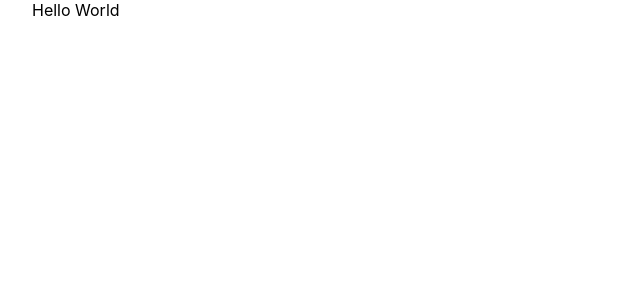
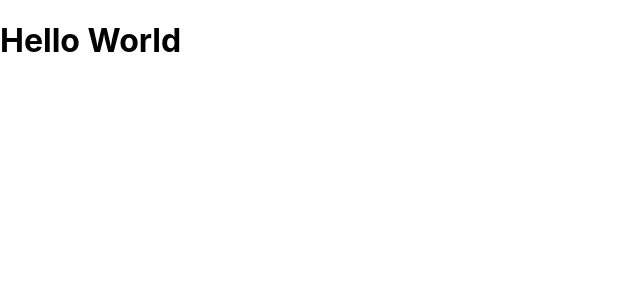
Before and after one commit to sohel902833/next__Practice, a Next.js app: page / in a window 1280 px wide. Shown: the top 300 px of the page, without its empty margins (0-640 px from the left). Built offline with nearby package versions, Linux system fonts and the light colour scheme.

Commit message:
routing with page completed

```diff
--- /dev/null
+++ b/pages/about.js
@@ -0,0 +1,3 @@
+export default function About() {
+  return <h2>About</h2>;
+}
--- a/pages/api/hello.js
+++ /dev/null
@@ -1,5 +0,0 @@
-// Next.js API route support: https://nextjs.org/docs/api-routes/introduction
-
-export default function handler(req, res) {
-  res.status(200).json({ name: 'John Doe' })
-}
--- a/pages/index.js
+++ b/pages/index.js
@@ -1,7 +1,5 @@
-import Head from "next/head";
-import Image from "next/image";
-import styles from "../styles/Home.module.css";
+const Home = () => {
+  return <h1>Hello World</h1>;
+};
 
-export default function Home() {
-  return <div className={styles.container}>Hello World</div>;
-}
+export default Home;
--- /dev/null
+++ b/pages/profile.js
@@ -0,0 +1,3 @@
+export default function Profile() {
+  return <h2>Profile</h2>;
+}
```
